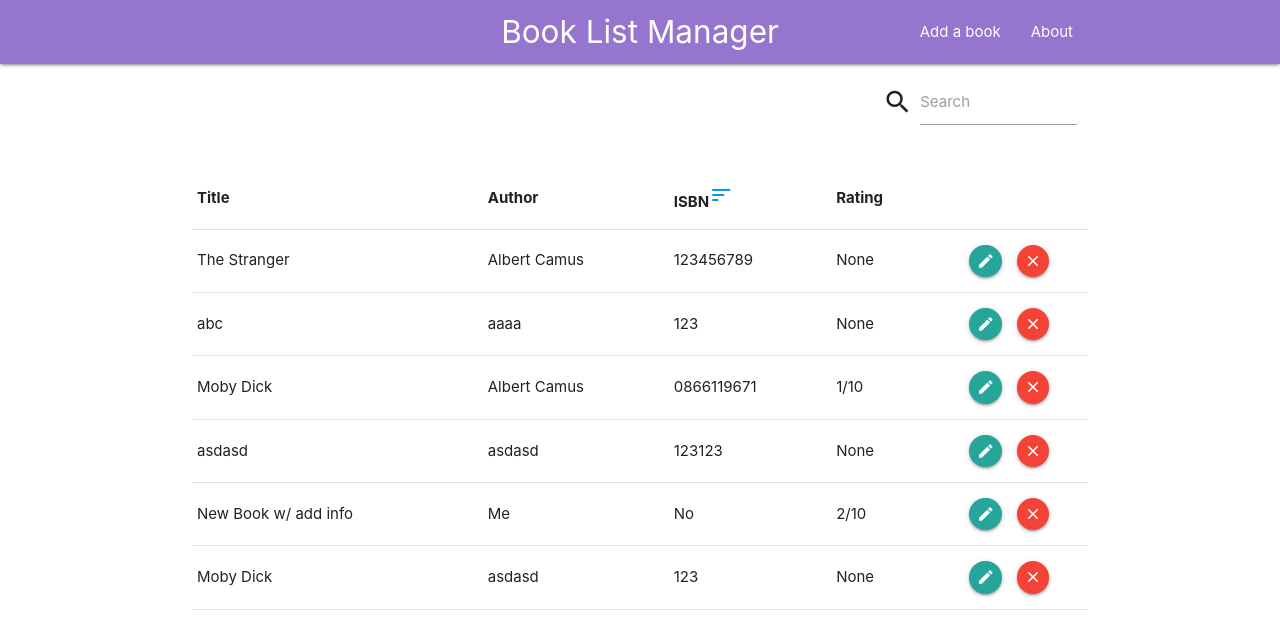
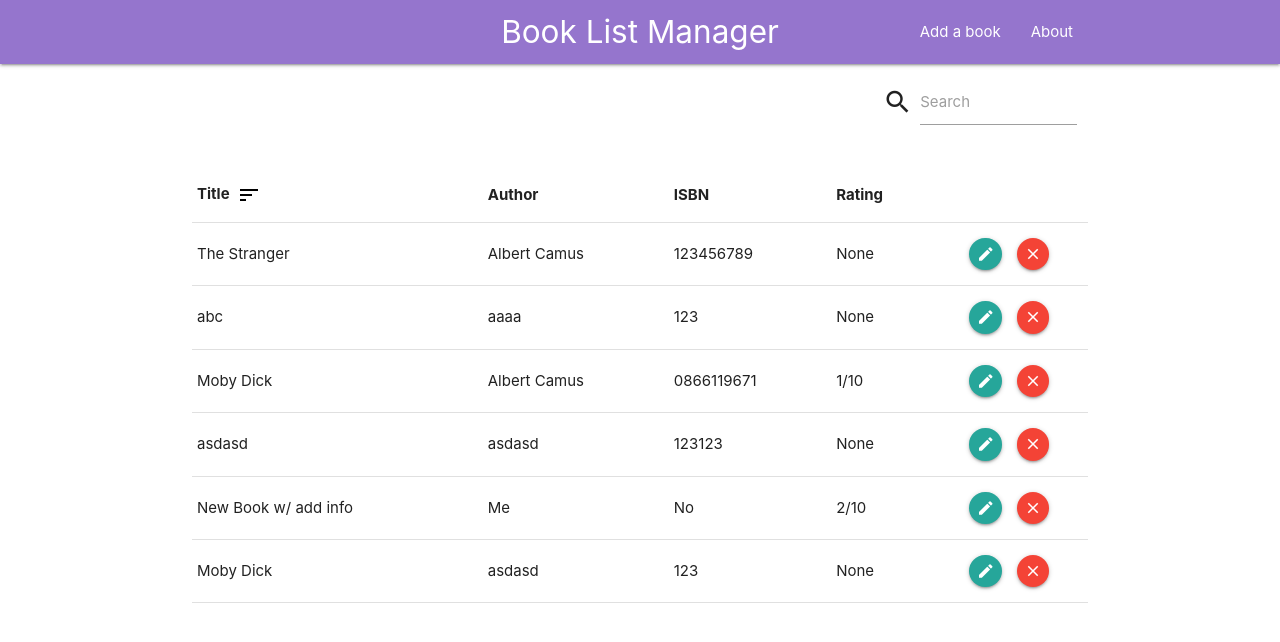
Before and after one commit to DrJulik/book_manager_react, a React (Create React App) app: page / in a window 1280 px wide. Shown: the top 642 px of the page. Built offline with nearby package versions, Linux system fonts and the light colour scheme; data requests are answered from the project's data file.

Commit message:
Sorting works

```diff
--- a/src/components/Books/Books.js
+++ b/src/components/Books/Books.js
@@ -32,11 +32,11 @@ class Books extends Component {
 		const sortTypes = {
 			up: {
 				class: "expand_less",
-				fn: (a, b) => a.isbn - b.isbn
+				fn: (a, b) => a.title.localeCompare(b.title)
 			},
 			down: {
 				class: "expand_more",
-				fn: (a, b) => b.isbn - a.isbn
+				fn: (a, b) => b.title.localeCompare(a.title)
 			},
 			default: {
 				class: "sort",
@@ -50,8 +50,12 @@ class Books extends Component {
 					const { books } = value;
 					let filteredBooks = books.filter(
 						book =>
-							book.title.includes(this.state.search) ||
-							book.author.includes(this.state.search) ||
+							book.title
+								.toLowerCase()
+								.includes(this.state.search.toLowerCase()) ||
+							book.author
+								.toLowerCase()
+								.includes(this.state.search.toLowerCase()) ||
 							book.isbn.includes(this.state.search)
 					);
 					return (
@@ -73,14 +77,25 @@ class Books extends Component {
 							<table className="highlight">
 								<thead>
 									<tr>
-										<th>Title</th>
-										<th>Author</th>
-										<th>
-											ISBN
-											<a href="/notalink" onClick={this.onSortChange}>
-												<i className="material-icons">{`${sortTypes[currentSort].class}`}</i>
+										<th style={{ display: "flex" }}>
+											<span>Title</span>{" "}
+											<a
+												href="/notalink"
+												style={{
+													display: "flex",
+													alignItems: "center",
+													marginLeft: "0.5rem"
+												}}
+												onClick={this.onSortChange}
+											>
+												<i
+													className="material-icons"
+													style={{ color: "black" }}
+												>{`${sortTypes[currentSort].class}`}</i>
 											</a>
 										</th>
+										<th>Author</th>
+										<th>ISBN</th>
 										<th>Rating</th>
 										<th></th>
 									</tr>
```
